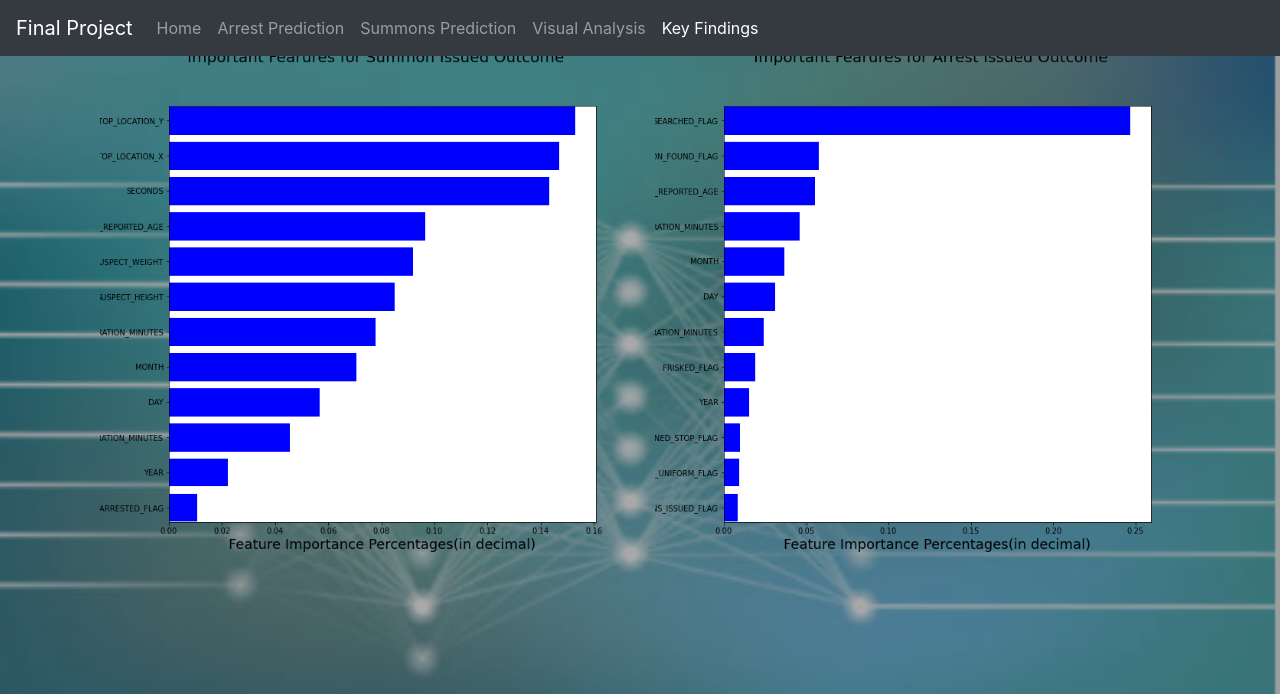
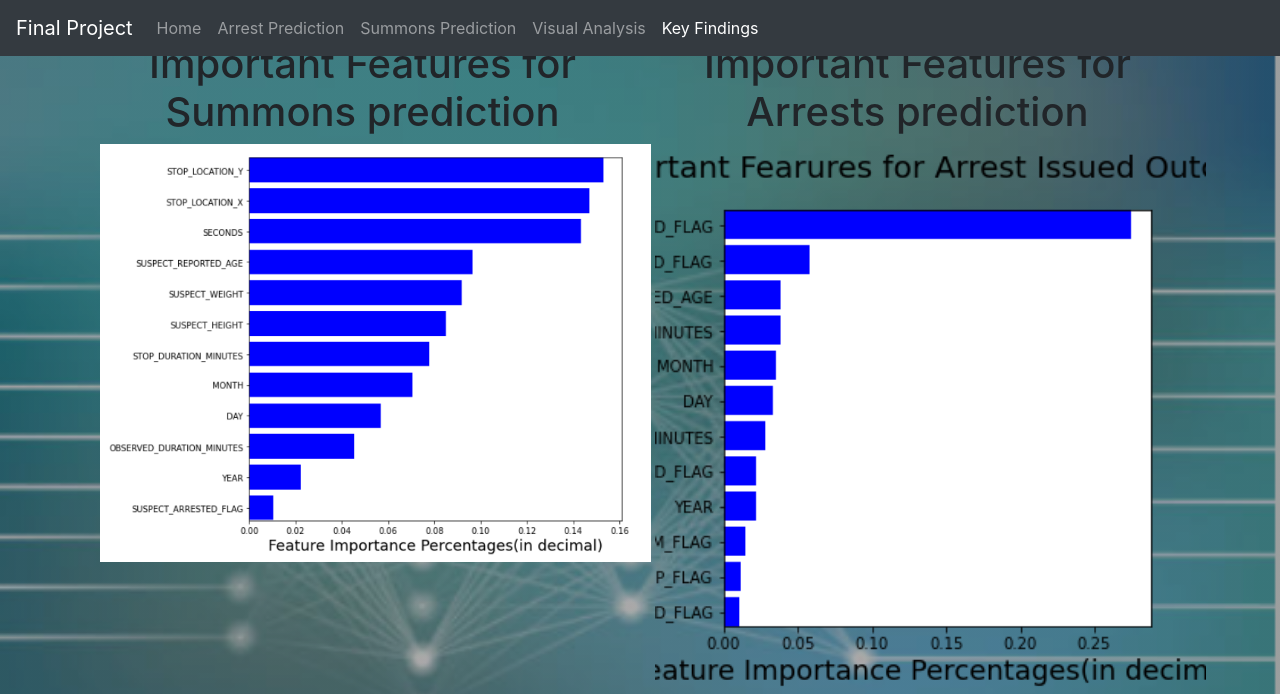
Before and after one commit to uzmabb182/data-detection-using-machine-learning, a Flask app: page /analysis in a window 1280 px wide. Shown: the top 694 px of the page. Run offline with Flask 2, Linux system fonts and the light colour scheme; parts of the project's set-up code (start-up, migrations or seed data) failed here and were passed over; some libraries are stand-ins or nearby versions.

Commit message:
feature importance images added

```diff
--- a/templates/analysis.html
+++ b/templates/analysis.html
@@ -10,12 +10,14 @@
    <div class="row">
       <div class="col-md-6">
          <div style='margin-top: 40px; text-align: center;'>
-            <img src="static/images/reduced_features.PNG" alt="My Image"  width='105%'/>
+            <h1>Important Features for Summons prediction</h1>
+            <img src="static/images/summons_reduced_feature.PNG" alt="My Image"  width='105%'/>
          </div>
       </div>
       <div class="col-md-6">
          <div style='margin-top: 40px; text-align: center;'>
-            <img src="static/images/arrest_reduced_feature.PNG" alt="My Image"  width='105%'/>
+            <h1>Important Features for Arrests  prediction</h1>
+            <img src="static/images/arrest_reduced_feature.PNG" alt="My Image" width='105%'/>
          </div>
       </div>
    </div>
```
Also changed, not shown: static/images/arrest_reduced_feature.PNG, static/images/reduced_features.PNG, static/images/summons_reduced_feature.PNG (added), 2 other files.
